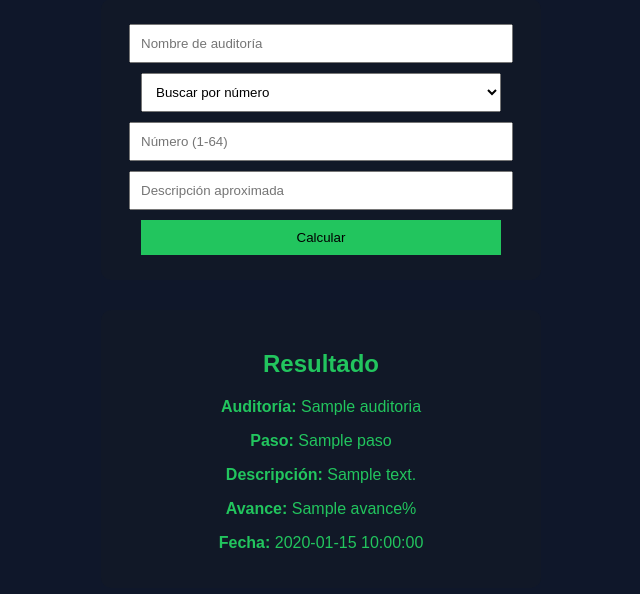
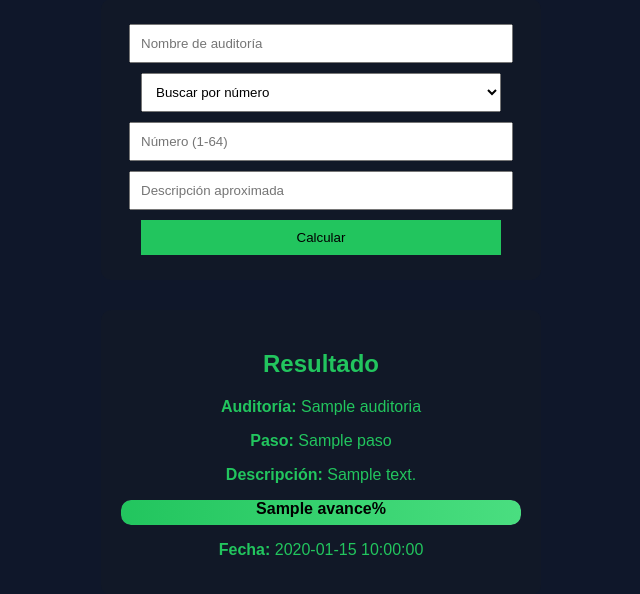
Before and after one commit to elnicord2025-cmd/auditoria-app, a Flask app: template templates/index.html in a window 1280 px wide. Shown: the part 89-683 px from the top of the page, without its empty margins (319-959 px from the left). Run offline with Flask 3, Linux system fonts and the light colour scheme; the template is opened without the code that fills it: most values are stand-ins (such as "Sample title", 1, 10 or a date in 2020).

Commit message:
Add files via upload

```diff
--- a/templates/index.html
+++ b/templates/index.html
@@ -54,7 +54,19 @@
         <p><b>Auditoría:</b> {{ resultado.auditoria }}</p>
         <p><b>Paso:</b> {{ resultado.paso }}</p>
         <p><b>Descripción:</b> {{ resultado.descripcion }}</p>
-        <p><b>Avance:</b> {{ resultado.avance }}%</p>
+        <div style="background: #374151; border-radius: 10px; width: 100%; height: 25px; overflow: hidden;">
+    <div style="
+        background: linear-gradient(90deg, #22c55e, #4ade80);
+        width: {{ resultado.avance }}%;
+        height: 100%;
+        border-radius: 10px;
+        text-align: center;
+        color: black;
+        font-weight: bold;
+        transition: width 0.5s;">
+        {{ resultado.avance }}%
+    </div>
+</div>
         <p><b>Fecha:</b> {{ resultado.fecha }}</p>
     </div>
     {% endif %}
```
